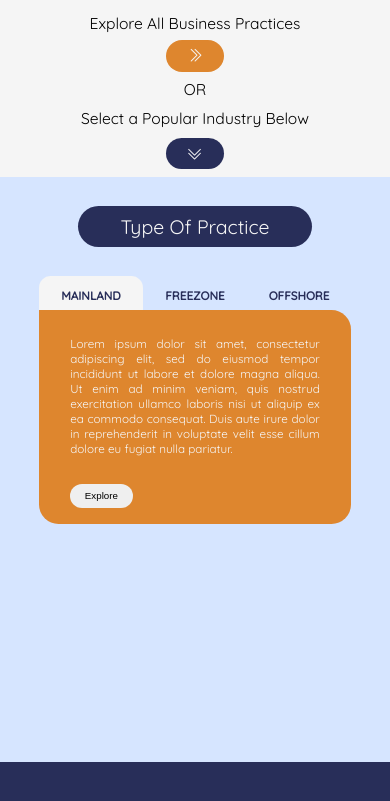
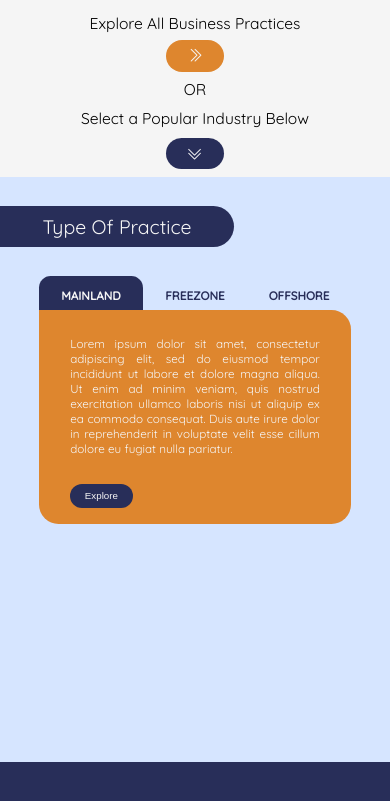
Before and after one commit to arkkdev/OACONSULTANCY, a plain HTML site: page templates/index.html in a window 390 px wide. Shown: the part 1114-1915 px from the top of the page. Drawn offline with nearby package versions, Linux system fonts and the light colour scheme; files whose address does not match are found by name.

Commit message:
mobile overhaul test 22 improved practice types

```diff
--- a/static/css styles/homestyle.css
+++ b/static/css styles/homestyle.css
@@ -312,8 +312,8 @@ body {
 
 .pre_foot h1 {
     position: relative;
-    width: 60%; left: 20%; top: 5%;
-    padding: 2% 4%; border-radius: 30vw;
+    width: 60%; left: 0%; top: 5%;
+    padding: 2% 4%; border-top-right-radius: 30vw; border-bottom-right-radius: 30vw;
     font-size: 5vw; font-weight: normal; text-align: center;
     color: whitesmoke; background-color: #282e59;}
 
@@ -332,10 +332,14 @@ body {
     text-align: center;}
 
 .practice_types li:first-child {
-    background-color: whitesmoke}
+    background-color: #282e59;}
 
-.practice_types li a {
-    text-decoration: none; color: #282e59}
+.practice_types li a{
+    text-decoration: none;
+    color: #282e59;}
+
+.practice_types li:first-child a {
+    color: whitesmoke;}
 
 .practice_content {
     position: relative;
@@ -363,7 +367,8 @@ body {
     font-size: 2.5vw;
     font-weight: normal;
     width: 25%; height: 6vw; bottom: 15%;
-    border-radius: 30vw; border: none;}
+    border-radius: 30vw; border: none;
+    background: #282e59; color: whitesmoke}
 
 
 
--- a/static/javascript/practice_types.js
+++ b/static/javascript/practice_types.js
@@ -12,13 +12,20 @@ document.addEventListener("DOMContentLoaded", function() {
             practiceTypeItems[0].style.backgroundColor = '#d6e5ff';
 
             // Set the clicked item's background to white
-            this.style.backgroundColor = 'whitesmoke';
+            this.style.backgroundColor = '#282e59';
 
             // Hide all content items
             practiceContentItems.forEach(contentItem => contentItem.style.display = 'none');
 
             // Display the corresponding content item for the clicked tab
             practiceContentItems[index].style.display = 'flex';
+
+            let practiceTypeColor = document.querySelectorAll(".practice_types li a")
+            practiceTypeColor.forEach(colorItem => colorItem.style.color = '')
+            practiceTypeColor[index].style.color ='white';
+
+            if (index !== 0) {
+                practiceTypeColor[0].style.color = '#282e59';}
 
             // Adjust border-radius for the content items
             let contentStyle = document.querySelector('.practice_content').style;
@@ -36,7 +43,7 @@ document.addEventListener("DOMContentLoaded", function() {
 
             // If the first child is clicked, set its background back to white
             if (index === 0) {
-                practiceTypeItems[0].style.backgroundColor = 'whitesmoke';
+                practiceTypeItems[0].style.backgroundColor = '#282e59';
             }
         });
     });
```
